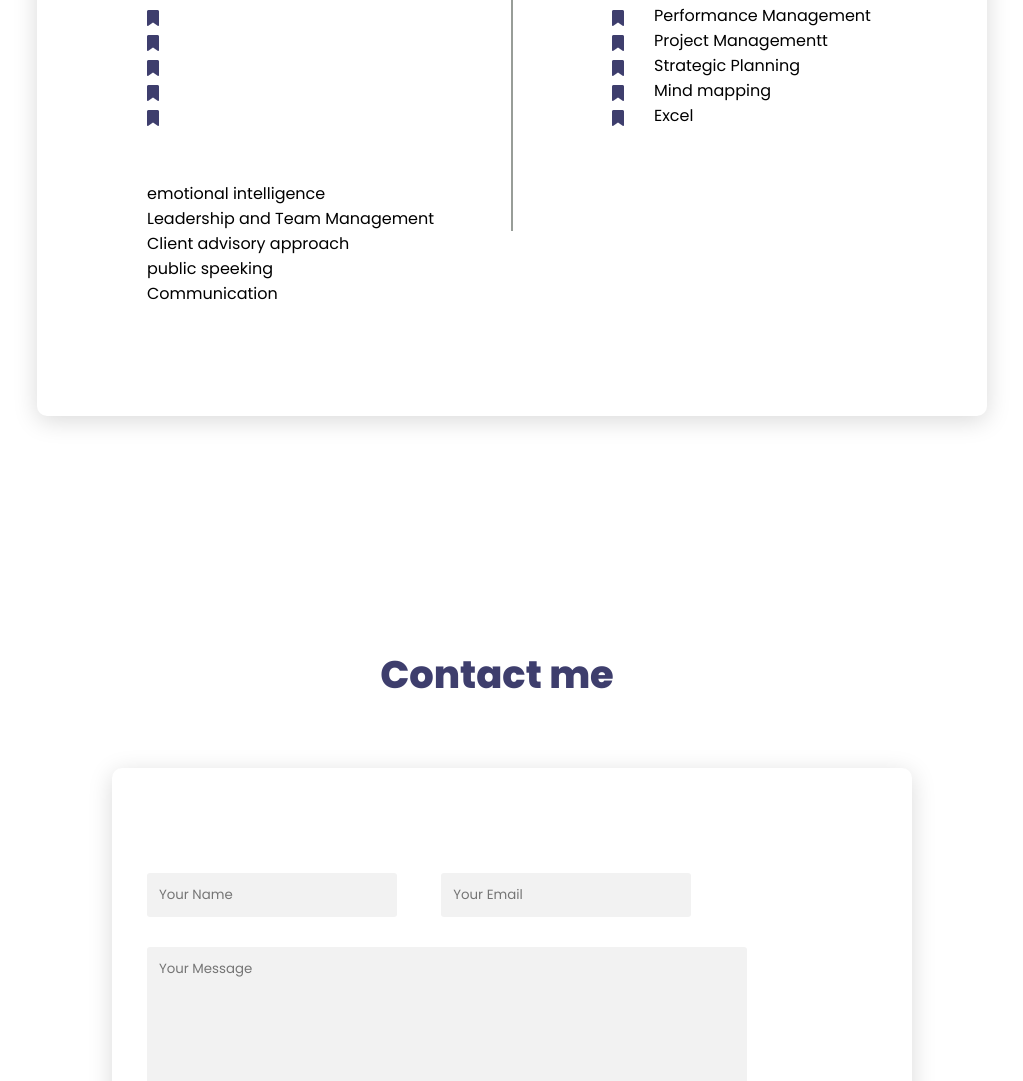
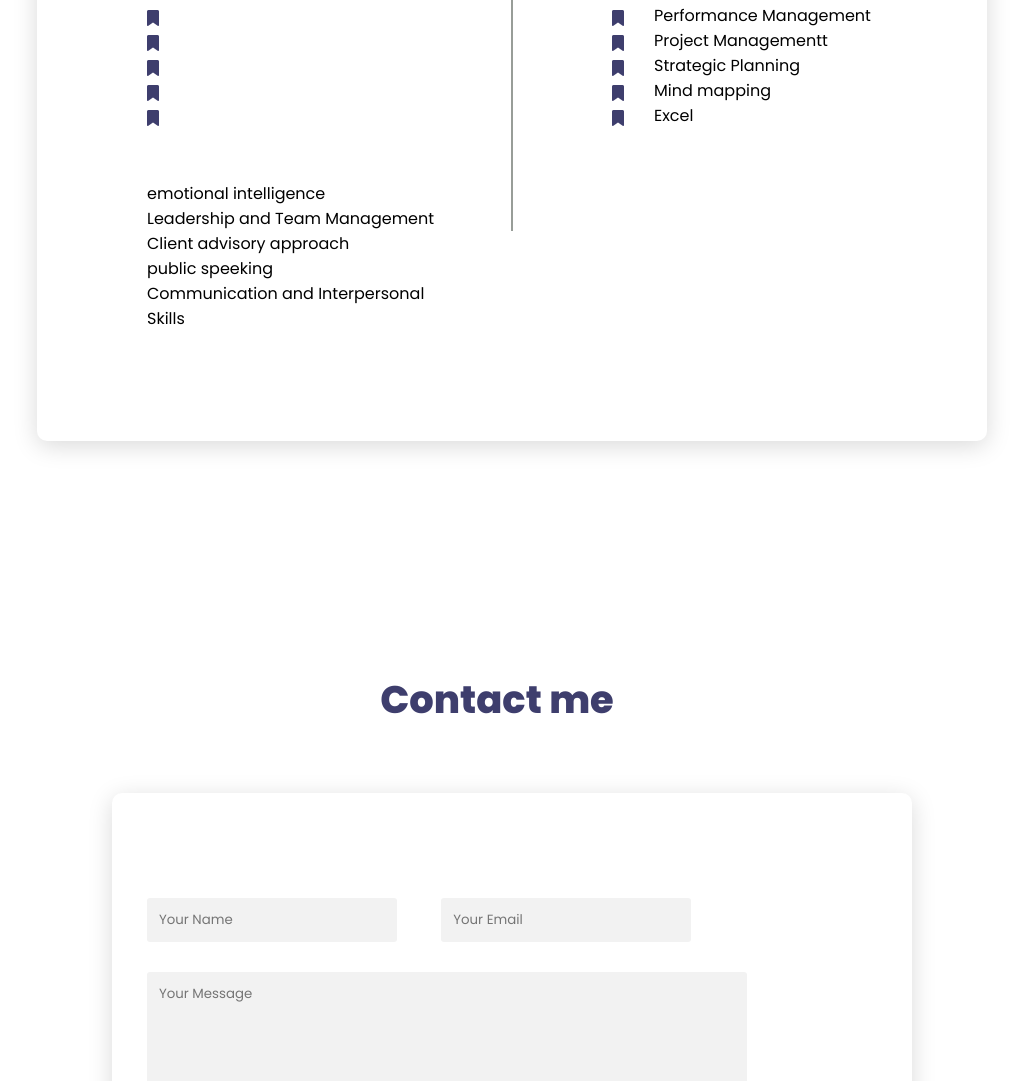
Before and after one commit to RouachedYassin/RouachedYassin.github.io, a plain HTML site: page index.html in a window 1280 px wide. Shown: the part 3866-4947 px from the top of the page, without its empty margins (128-1151 px from the left). Drawn offline with Linux system fonts and the light colour scheme.

Commit message:
Update index.html

```diff
--- a/index.html
+++ b/index.html
@@ -177,7 +177,7 @@
                     <li>Leadership and Team Management</li>
                     <li>Client advisory approach</li>
                     <li>public speeking</li>
-                    <li>Communication
+                    <li>Communication and Interpersonal Skills
                     </li></ul>
                         </div>
                         </div>
```
